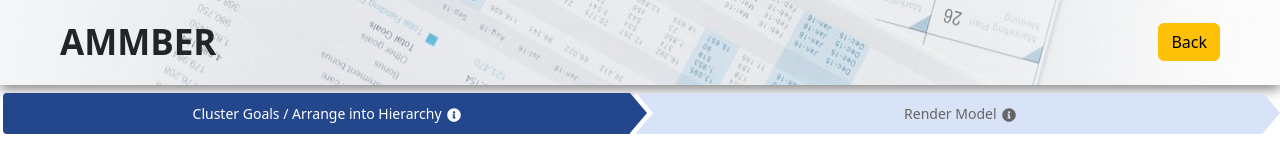
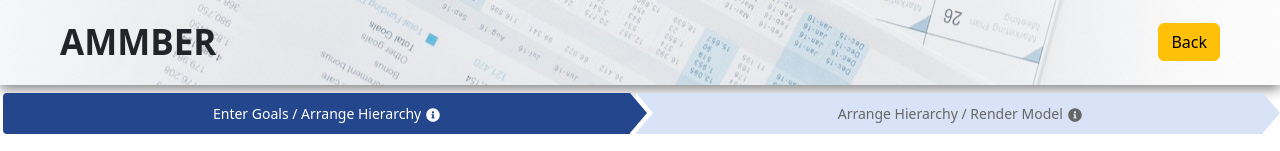
Before and after one commit to MotivationalModelling/mm-local-editor, a React (Vite) app: page /mm-local-editor/projectEdit in a window 1280 px wide. Shown: the top 151 px of the page. Built offline with nearby package versions, Linux system fonts and the light colour scheme.

Commit message:
Change groupDrop button position and content, change nav bar content

```diff
--- a/src/components/ProgressBar.tsx
+++ b/src/components/ProgressBar.tsx
@@ -93,7 +93,7 @@ const ProgressBar = ({
           onClick={handleClusterBarClick}
         >
           <span>
-            Cluster Goals / Arrange into Hierarchy
+            Enter Goals / Arrange Hierarchy
             <OverlayTrigger
               trigger={"click"}
               placement="right"
@@ -113,7 +113,7 @@ const ProgressBar = ({
           onClick={handleGraphBarClick}
         >
           <span>
-            Render Model
+          Arrange Hierarchy / Render Model
             <OverlayTrigger
               trigger={"click"}
               placement="left"
--- a/src/components/SectionPanel.tsx
+++ b/src/components/SectionPanel.tsx
@@ -351,10 +351,11 @@ const SectionPanel = ({
 				className="m-2 justify-content-center align-items-center"
 				variant="primary"
 				style={{ display: groupSelected.length > 0 ? "flex" : "none" }}
+        // style={{display: groupSelected.length > 0 ? "flex" : "none", position: "absolute", top: "2vh", right: "10vw"}}
 				onClick={handleDropGroupSelected}
 			>
 				{/* Click to Drop To Right Panel */}
-				Drop
+				Add Group
 			</Button>
 
 			{/* Cluster Hierachy Section */}
```
